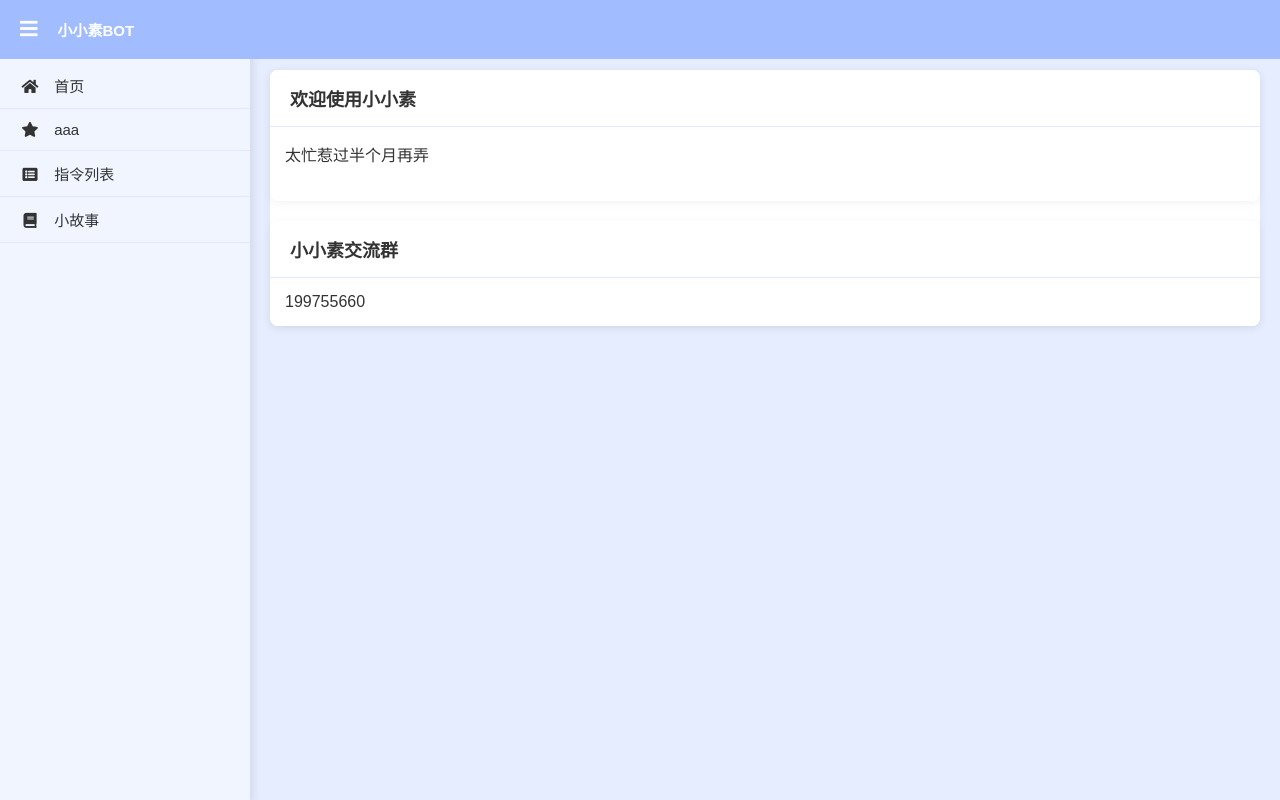
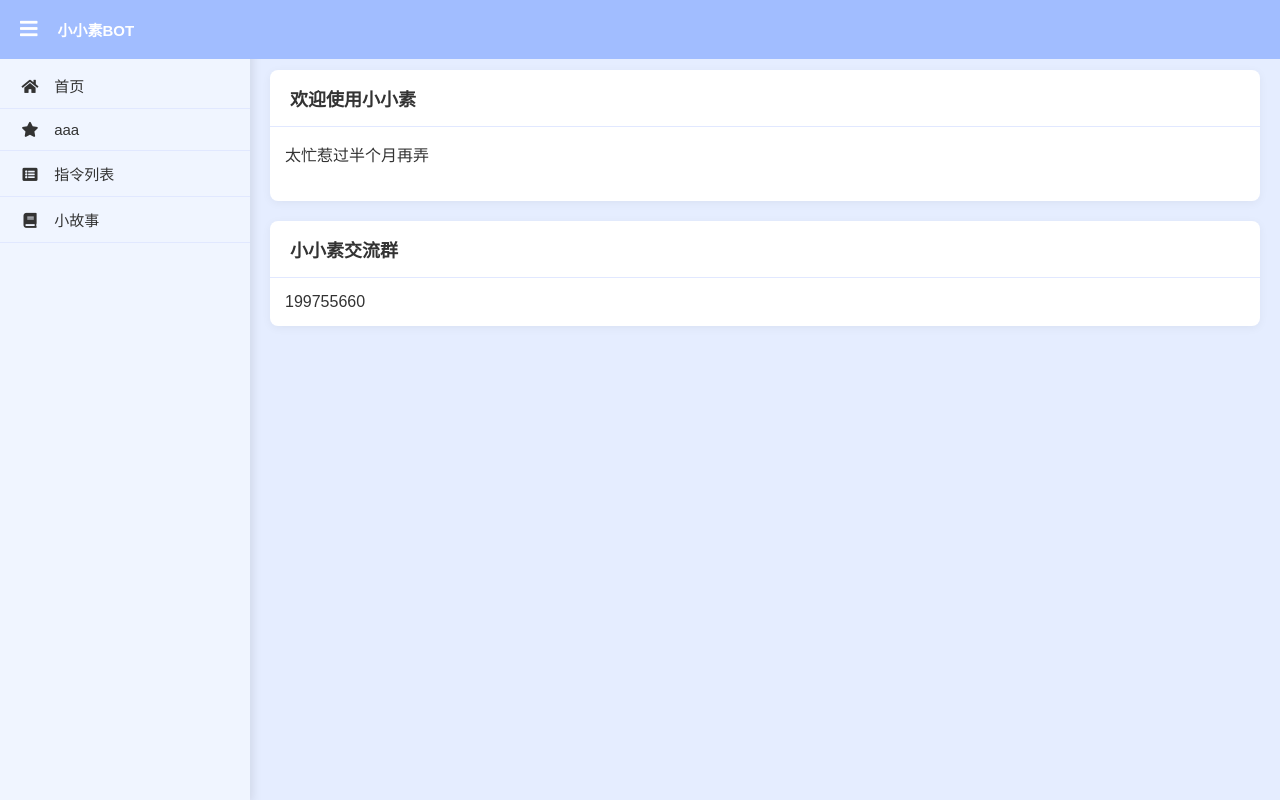
Before and after one commit to AzSuawa/AzSuawa.github.io, a plain HTML site: page index.html in a window 1280 px wide. Drawn offline with Linux system fonts and the light colour scheme.

Commit message:
更新 style.css

```diff
--- a/css/style.css
+++ b/css/style.css
@@ -103,6 +103,12 @@ body {
     box-shadow: 0 2px 10px rgba(0,0,0,0.05);
     margin-bottom: 20px;
 }
+#a.page {
+    background: transparent; /* 移除page背景色 */
+    box-shadow: none;        /* 移除page阴影 */
+    padding: 0;              /* 移除内边距 */
+}
+
 .page.active {
     display: block;
 }
```
